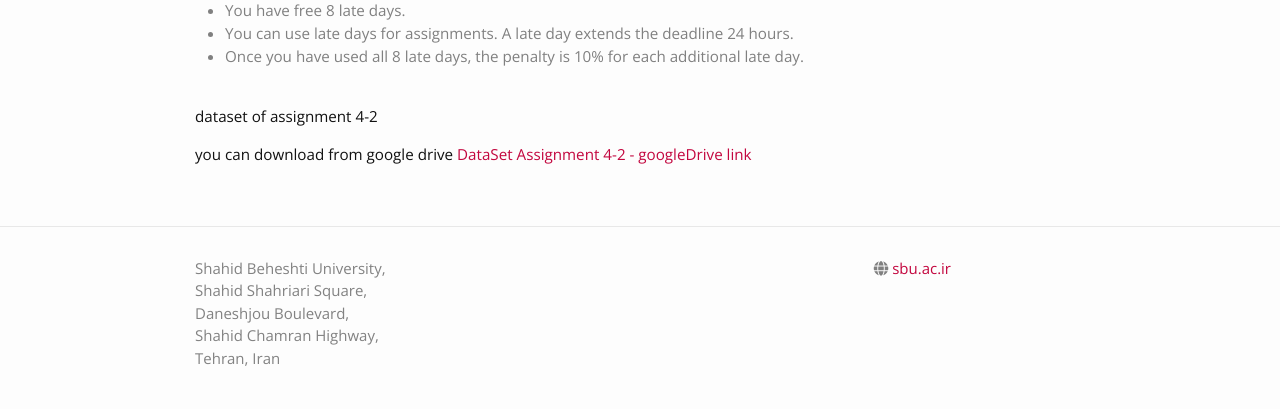
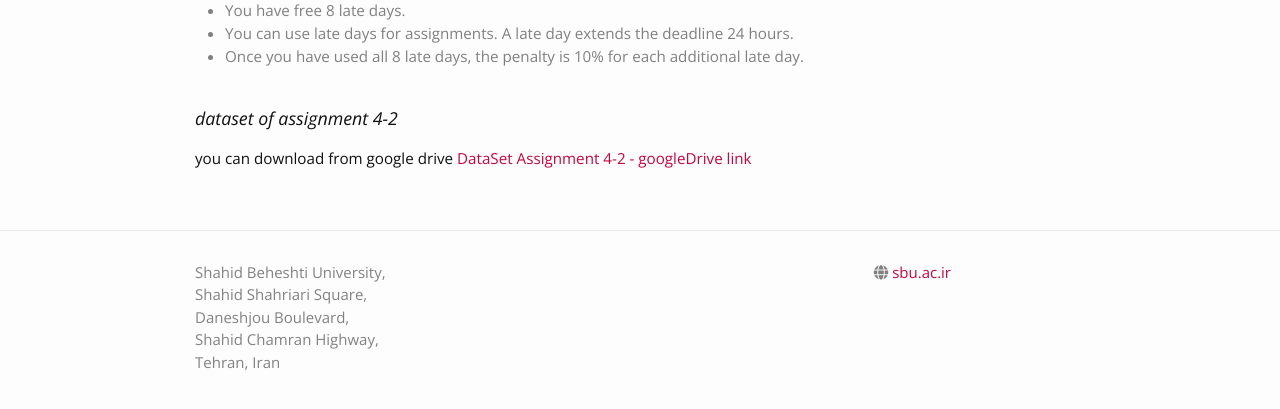
Before and after one commit to alisharifi2000/CS-SBU-ANN-Bsc-3991, a Jekyll site: the page built from _assignments/04_assignment.md, in a window 1280 px wide. Shown: the part 405-814 px from the top of the page. Built offline with Jekyll 4.4.1, drawn with Linux system fonts in a browser that asks for light colours; nearby versions of some CDN libraries.

```diff
--- a/_assignments/04_assignment.md
+++ b/_assignments/04_assignment.md
@@ -8,6 +8,6 @@ due_event:
     date: 2020-01-19T23:59:59+3:30
     description: 'Assignment #4 due'
 ---
-<h4> dataset of assignment 4-2</h4>
+<h3> dataset of assignment 4-2</h3>
 you can download from google drive
 [DataSet Assignment 4-2 - googleDrive link](https://drive.google.com/drive/folders/1WEn2cY9VDfBgFLZgaXqOsvvqX6gY4LMr?usp=sharing)
```
